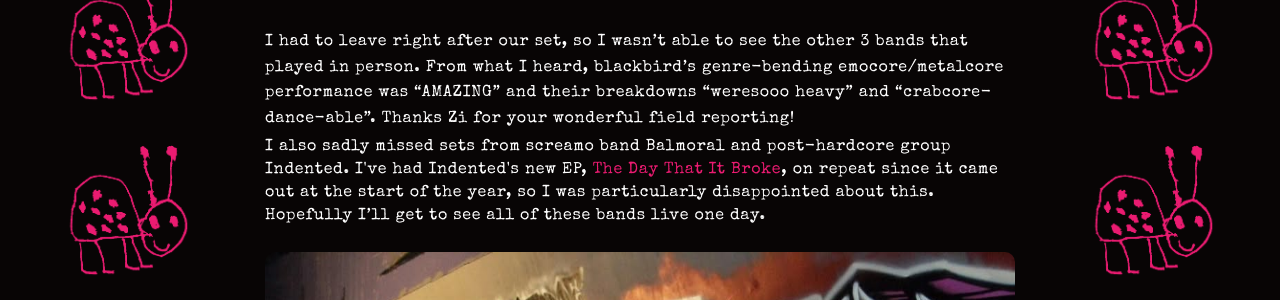
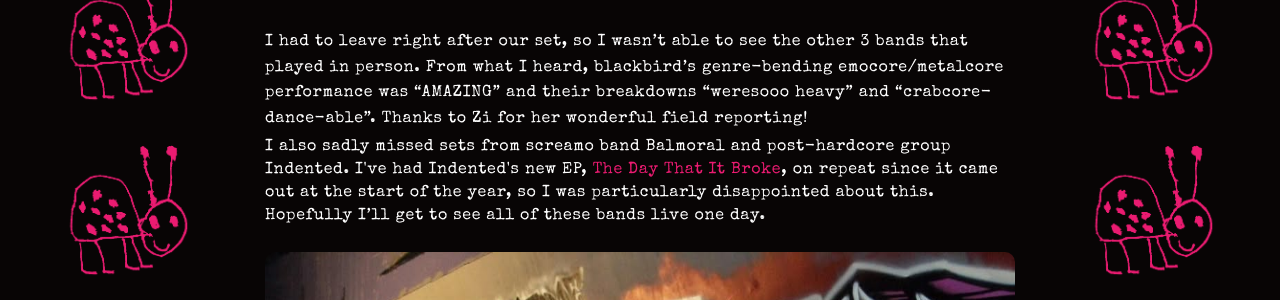
Before and after one commit to xxiwriterecipesnotlovelettersxx/xxiwriterecipesnotlovelettersxx.github.io, a Jekyll site: the page built from _posts/2026-02-22-i-thought-youd-be-here-too-fundraiser-at-the-tote.md, in a window 1280 px wide and 900 px high, scrolled down 7019 px. Shown: the part 226-526 px from the top of the window. Built offline with Jekyll 4.4.1, drawn with Linux system fonts in a browser that asks for light colours.

Commit message:
Update 2026-02-22-i-thought-youd-be-here-too-fundraiser-at-the-tote.md

```diff
--- a/_posts/2026-02-22-i-thought-youd-be-here-too-fundraiser-at-the-tote.md
+++ b/_posts/2026-02-22-i-thought-youd-be-here-too-fundraiser-at-the-tote.md
@@ -86,7 +86,7 @@ Next I got on stage with my bandmates, and played our second live In Her Palms s
   </a>
 </div>
 
-I had to leave right after our set, so I wasn't able to see the other 3 bands that played in person. From what I heard, blackbird's genre-bending emocore/metalcore performance was "AMAZING" and their breakdowns "weresooo heavy" and "crabcore-dance-able". Thanks Zi for your wonderful field reporting!
+I had to leave right after our set, so I wasn't able to see the other 3 bands that played in person. From what I heard, blackbird's genre-bending emocore/metalcore performance was "AMAZING" and their breakdowns "weresooo heavy" and "crabcore-dance-able". Thanks to Zi for her wonderful field reporting!
 <br>
 <p class="show-intro">
 I also sadly missed sets from screamo band Balmoral and post-hardcore group Indented. I've had Indented's new EP, <a href="https://indented.bandcamp.com/album/the-day-that-it-broke">The Day That It Broke</a>, on repeat since it came out at the start of the year, so I was particularly disappointed about this. Hopefully I’ll get to see all of these bands live one day.
```
